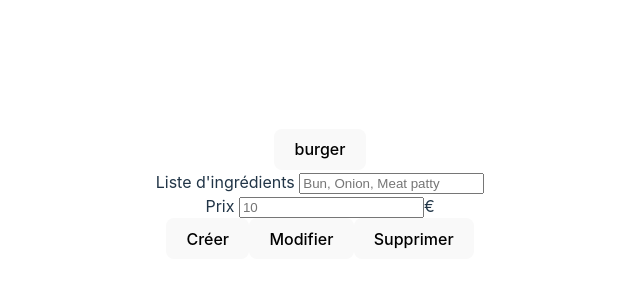
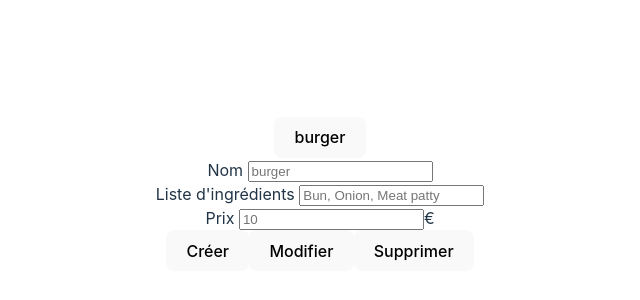
Before and after one commit to Nemuroscythe/snack-n-bite-frontend, a React (Vite) app: page /menu in a window 1280 px wide. Shown: the part 206-506 px from the top of the page, without its empty margins (320-960 px from the left). Built offline with nearby package versions, Linux system fonts and the light colour scheme; no server answers.

Commit message:
SB10 Extra ajout d'un nom du plat, renomme selectDish en selectHandler

```diff
--- a/src/component/Menu.tsx
+++ b/src/component/Menu.tsx
@@ -12,7 +12,7 @@ export default function Menu() {
     console.log(Object.entries(dishes));
   }, []);
 
-  function selectDish(dish: Dish) {
+  function selectHandler(dish: Dish) {
     console.debug(Object.entries(dish));
     getDish(dish.id).then((result) => setSelectedDish(result.data));
   }
@@ -36,11 +36,15 @@ export default function Menu() {
       <div className="container">
         {dishes.map((dish, index) => (
           <div className="col">
-            <button key={index}  type="button" className="btn btn-light btn-block" onClick={() => selectDish(dish)}>
+            <button key={index}  type="button" className="btn btn-light btn-block" onClick={() => selectHandler(dish)}>
               {dish.name}
             </button>
           </div>
         ))}
+      </div>
+      <div className="input-group mb-3">
+        <span className="input-group-text" id="basic-addon1">Nom </span>
+        <input type="text" className="form-control" placeholder="burger" value={selectedDish?.name} aria-label="Name" aria-describedby="basic-addon1"/>
       </div>
       <div className="input-group mb-3">
         <span className="input-group-text" id="basic-addon1">Liste d'ingrédients </span>
```
